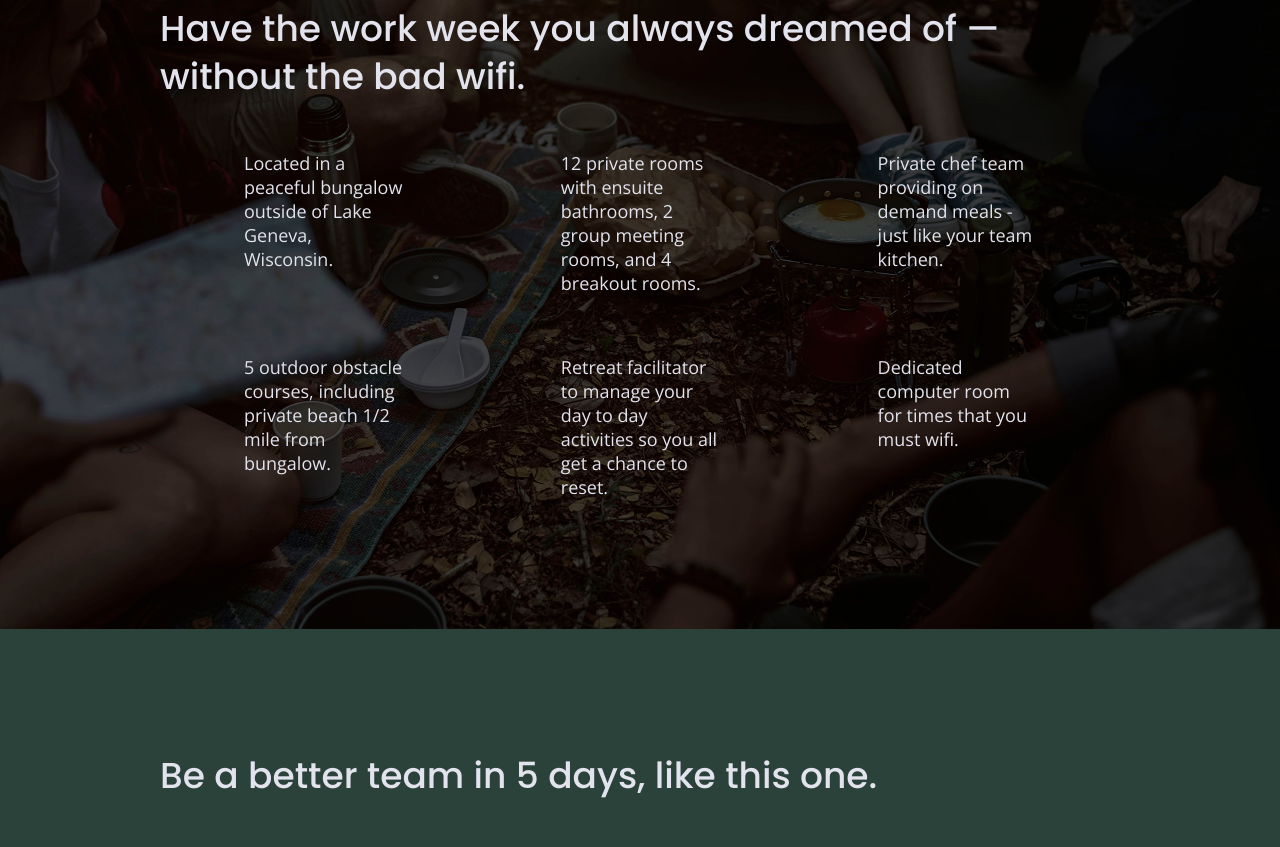
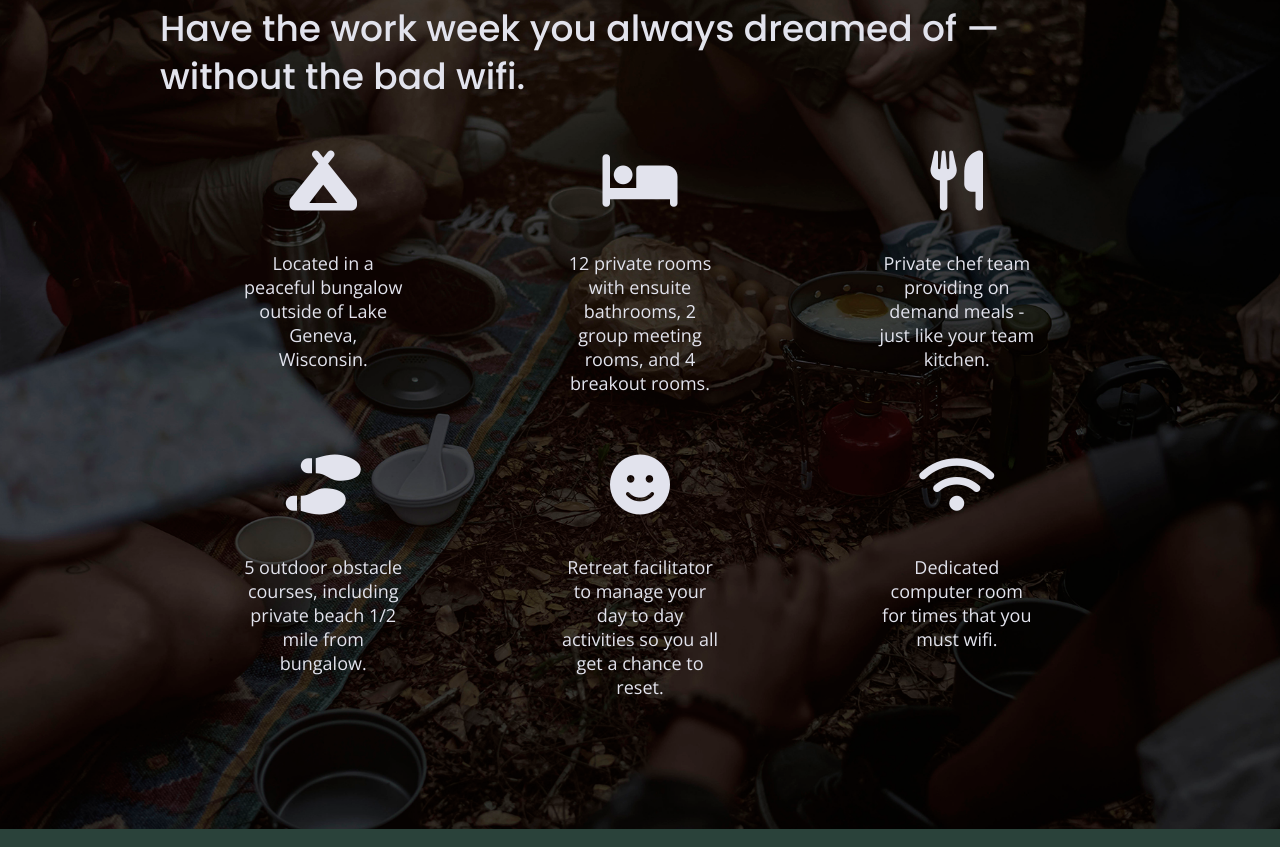
Before and after one commit to aprilf-n/unplugged2.0, a website built with Parcel: page index.html in a window 1280 px wide. Shown: the part 1127-1974 px from the top of the page. Built offline with nearby package versions, Linux system fonts and the light colour scheme.

Commit message:
Icons added to features page and adjusted text layout

```diff
--- a/css/main.css
+++ b/css/main.css
@@ -180,6 +180,7 @@
   display: flex;
   justify-content: space-around;
   width: 100%;
+  padding-left: 0;
 }
 
 header nav ul li {
@@ -286,6 +287,13 @@
   justify-content: center;
 }
 
+.features i {
+  font-size: 3.75em;
+  margin-bottom: 40px;
+  display: flex;
+  justify-content: center;
+}
+
 .features h2 {
   margin-bottom: 60px;
 }
@@ -304,6 +312,7 @@
 
 .features p {
   margin: 0;
+  text-align: center;
 }
 
 /* Reviews */
@@ -625,6 +634,7 @@
   .mission-content p {
     width: 45%;
   }
+
   .map figure {
     width: 100%;
     height: 0;
@@ -714,6 +724,7 @@
   aside .content-wrapper .form {
     width: 30%;
   }
+
   .form-description p {
     font-size: 1.125em;
   }
@@ -737,6 +748,7 @@
   .reviews article div {
     width: 42%;
   }
+
   footer h4 {
     font-size: 1.875em;
   }
@@ -747,6 +759,7 @@
     width: 95%;
     font-size: 3em;
   }
+
   .map figure {
     width: 100%;
     height: 0;
@@ -762,6 +775,7 @@
     top: 0;
     left: 0;
   }
+
   .contact-content h4 {
     font-size: 1.875em;
   }
--- a/index.html
+++ b/index.html
@@ -18,8 +18,9 @@
 
   <link rel="stylesheet" href="css/normalize.css">
   <link rel="stylesheet" href="css/main.css">
+  <script src="https://kit.fontawesome.com/1ae10340d5.js" crossorigin="anonymous"></script>
+  <meta name="theme-color" content="#fafafa">
 
-  <meta name="theme-color" content="#fafafa">
   <!--Google Fonts-->
   <link rel="preconnect" href="https://fonts.googleapis.com">
   <link rel="preconnect" href="https://fonts.gstatic.com" crossorigin>
@@ -80,31 +81,31 @@
         <h2>Have the work week you always dreamed of — without the bad wifi.</h2>
         <div class="features-items">
           <article>
-            <p class="fontawesome-icon"></p>
+            <i class="fa-solid fa-campground"></i>
             <p class="features-item-description">Located in a peaceful bungalow outside of Lake Geneva, Wisconsin.</p>
           </article>
           <article>
-            <p class="fontawesome-icon"></p>
+            <i class="fa-solid fa-bed"></i>
             <p class="features-item-description">12 private rooms with ensuite bathrooms, 2 group meeting rooms, and 4
               breakout rooms.</p>
           </article>
           <article>
-            <p class="fontawesome-icon"></p>
+            <i class="fa-solid fa-utensils"></i>
             <p class="features-item-description">Private chef team providing on demand meals - just like your team
               kitchen.</p>
           </article>
           <article>
-            <p class="fontawesome-icon"></p>
+            <i class="fa-solid fa-shoe-prints"></i>
             <p class="features-item-description">5 outdoor obstacle courses, including private beach 1/2 mile from
               bungalow.</p>
           </article>
           <article>
-            <p class="fontawesome-icon"></p>
+            <i class="fa-solid fa-face-smile"></i>
             <p class="features-item-description">Retreat facilitator to manage your day to day activities so you all
               get a chance to reset.</p>
           </article>
           <article>
-            <p class="fontawesome-icon"></p>
+            <i class="fa-solid fa-wifi"></i>
             <p class="features-item-description">Dedicated computer room for times that you must wifi.</p>
           </article>
         </div>
@@ -154,7 +155,7 @@
               <a href="https://www.facebook.com/" target="_blank" rel="noopener"></a>
             </p>
             <p>
-            <a href="https://twitter.com/" target="_blank"></a>
+              <a href="https://twitter.com/" target="_blank"></a>
             </p>
             <p>
               <a href="https://www.instagram.com/" target="_blank"></a>
```
Also changed, not shown: about/index.html (+3 -1 lines), faq/index.html (+2 -1 lines).
